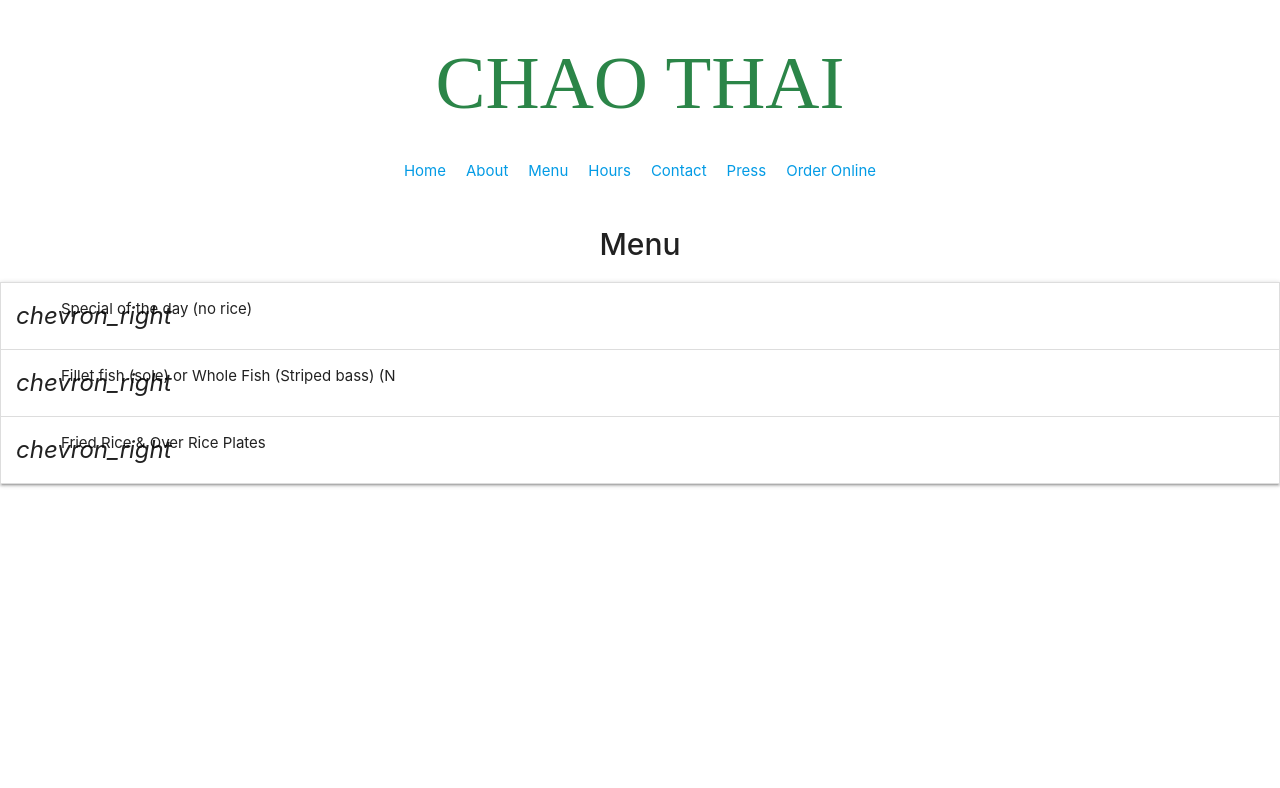
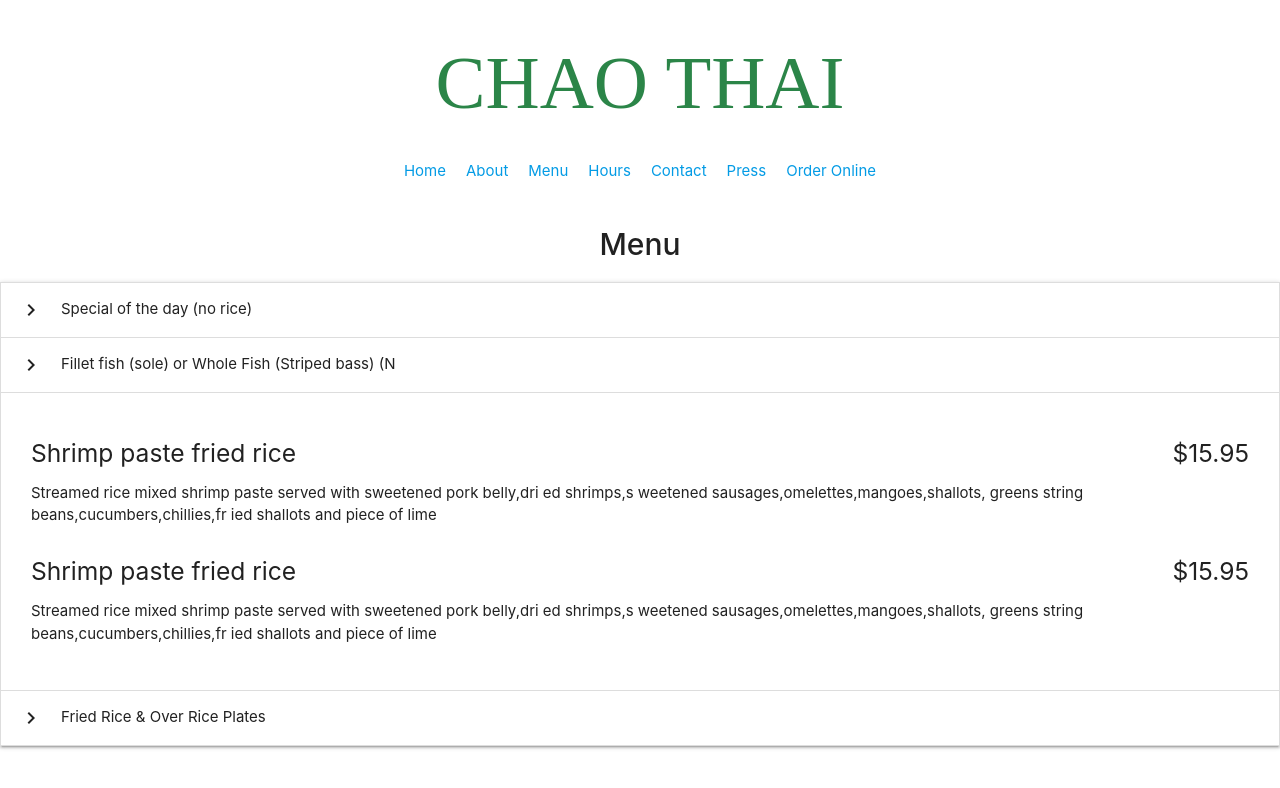
Before and after one commit to mustufakhan/mandy-qeen-restaurant, a React (Create React App) app in the folder frontend/: page /menu in a window 1280 px wide. Both pictures are taken after a click on the element 640 px from the left and 383 px from the top of the page. Shown: the top 788 px of the page. Built offline with nearby package versions, Linux system fonts and the light colour scheme.

Commit message:
menu page and other changes

```diff
--- a/frontend/public/index.html
+++ b/frontend/public/index.html
@@ -25,7 +25,11 @@
       Learn how to configure a non-root public URL by running `npm run build`.
     -->
     <link rel="stylesheet" href="https://cdnjs.cloudflare.com/ajax/libs/materialize/1.0.0/css/materialize.min.css">
+
+    <link href="https://fonts.googleapis.com/icon?family=Material+Icons" rel="stylesheet">
+
     <script src="https://cdnjs.cloudflare.com/ajax/libs/materialize/1.0.0/js/materialize.min.js"></script>
+
     <title>React App</title>
   </head>
   <body>
--- a/frontend/src/components/menu/Menu.css
+++ b/frontend/src/components/menu/Menu.css
@@ -5,6 +5,5 @@
   font-weight: 500;
 }
 .menucontent {
-	display: flex;
-  margin: 26px;
+  display: flex;
 }
--- a/frontend/src/components/menu/Menu.js
+++ b/frontend/src/components/menu/Menu.js
@@ -1,8 +1,15 @@
 import React from 'react'
 import './Menu.css'
 import Navbar from '../navbar/Navbar'
+import M from 'materialize-css'
 
- const Menu = () => {
+  const Menu = () => {
+
+    document.addEventListener('DOMContentLoaded', function() {
+      var elems = document.querySelectorAll('.collapsible');
+      var instances = M.Collapsible.init(elems, true);
+  });
+
   return (
     <div className="">
       <Navbar />
@@ -14,17 +21,17 @@
           <div className="collapsible-body">
             <div className="menucontent">
               <div>
-                <h3>Shrimp paste fried rice</h3>
+                <h5>Shrimp paste fried rice</h5>
                 <p>Streamed rice mixed shrimp paste served with sweetened pork belly,dri ed shrimps,s weetened sausages,omelettes,mangoes,shallots, greens string beans,cucumbers,chillies,fr ied shallots and piece of lime</p>
               </div>
-              <div><h3>$15.95</h3></div>
+              <div><h5>$15.95</h5></div>
             </div>
             <div className="menucontent">
               <div>
-                <h3>Shrimp paste fried rice</h3>
+                <h5>Shrimp paste fried rice</h5>
                 <p>Streamed rice mixed shrimp paste served with sweetened pork belly,dri ed shrimps,s weetened sausages,omelettes,mangoes,shallots, greens string beans,cucumbers,chillies,fr ied shallots and piece of lime</p>
               </div>
-              <div><h3>$15.95</h3></div>
+              <div><h5>$15.95</h5></div>
             </div>
           </div>
         </li>
@@ -33,17 +40,17 @@
           <div className="collapsible-body">
             <div className="menucontent">
               <div>
-                <h3>Shrimp paste fried rice</h3>
+                <h5>Shrimp paste fried rice</h5>
                 <p>Streamed rice mixed shrimp paste served with sweetened pork belly,dri ed shrimps,s weetened sausages,omelettes,mangoes,shallots, greens string beans,cucumbers,chillies,fr ied shallots and piece of lime</p>
               </div>
-              <div><h3>$15.95</h3></div>
+              <div><h5>$15.95</h5></div>
             </div>
             <div className="menucontent">
               <div>
-                <h3>Shrimp paste fried rice</h3>
+                <h5>Shrimp paste fried rice</h5>
                 <p>Streamed rice mixed shrimp paste served with sweetened pork belly,dri ed shrimps,s weetened sausages,omelettes,mangoes,shallots, greens string beans,cucumbers,chillies,fr ied shallots and piece of lime</p>
               </div>
-              <div><h3>$15.95</h3></div>
+              <div><h5>$15.95</h5></div>
             </div>
           </div>
         </li>
@@ -52,17 +59,17 @@
           <div className="collapsible-body">
             <div className="menucontent">
               <div>
-                <h3>Shrimp paste fried rice</h3>
+                <h5>Shrimp paste fried rice</h5>
                 <p>Streamed rice mixed shrimp paste served with sweetened pork belly,dri ed shrimps,s weetened sausages,omelettes,mangoes,shallots, greens string beans,cucumbers,chillies,fr ied shallots and piece of lime</p>
               </div>
-              <div><h3>$15.95</h3></div>
+              <div><h5>$15.95</h5></div>
             </div>
             <div className="menucontent">
               <div>
-                <h3>Shrimp paste fried rice</h3>
+                <h5>Shrimp paste fried rice</h5>
                 <p>Streamed rice mixed shrimp paste served with sweetened pork belly,dri ed shrimps,s weetened sausages,omelettes,mangoes,shallots, greens string beans,cucumbers,chillies,fr ied shallots and piece of lime</p>
               </div>
-              <div><h3>$15.95</h3></div>
+              <div><h5>$15.95</h5></div>
             </div>
           </div>
         </li>
```
